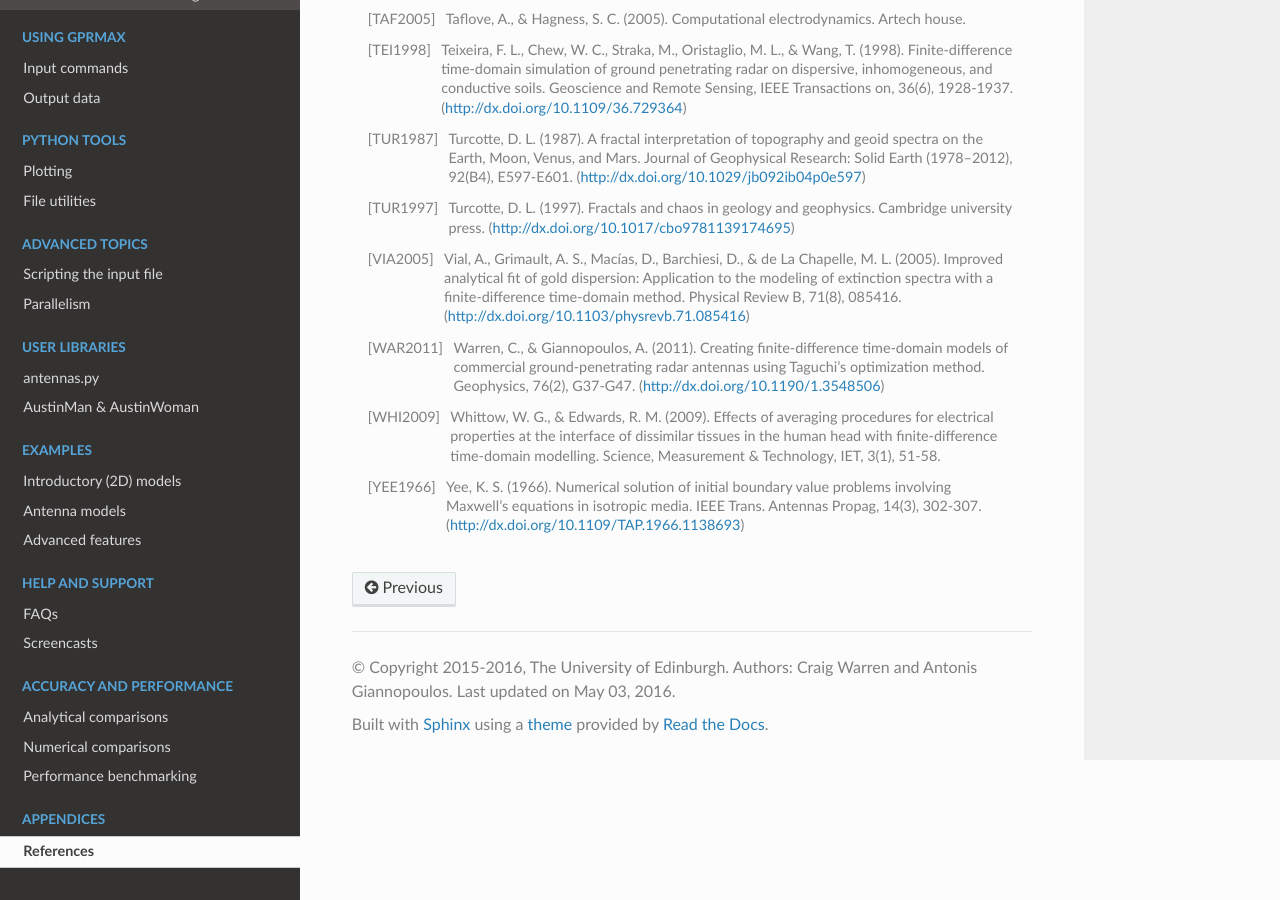
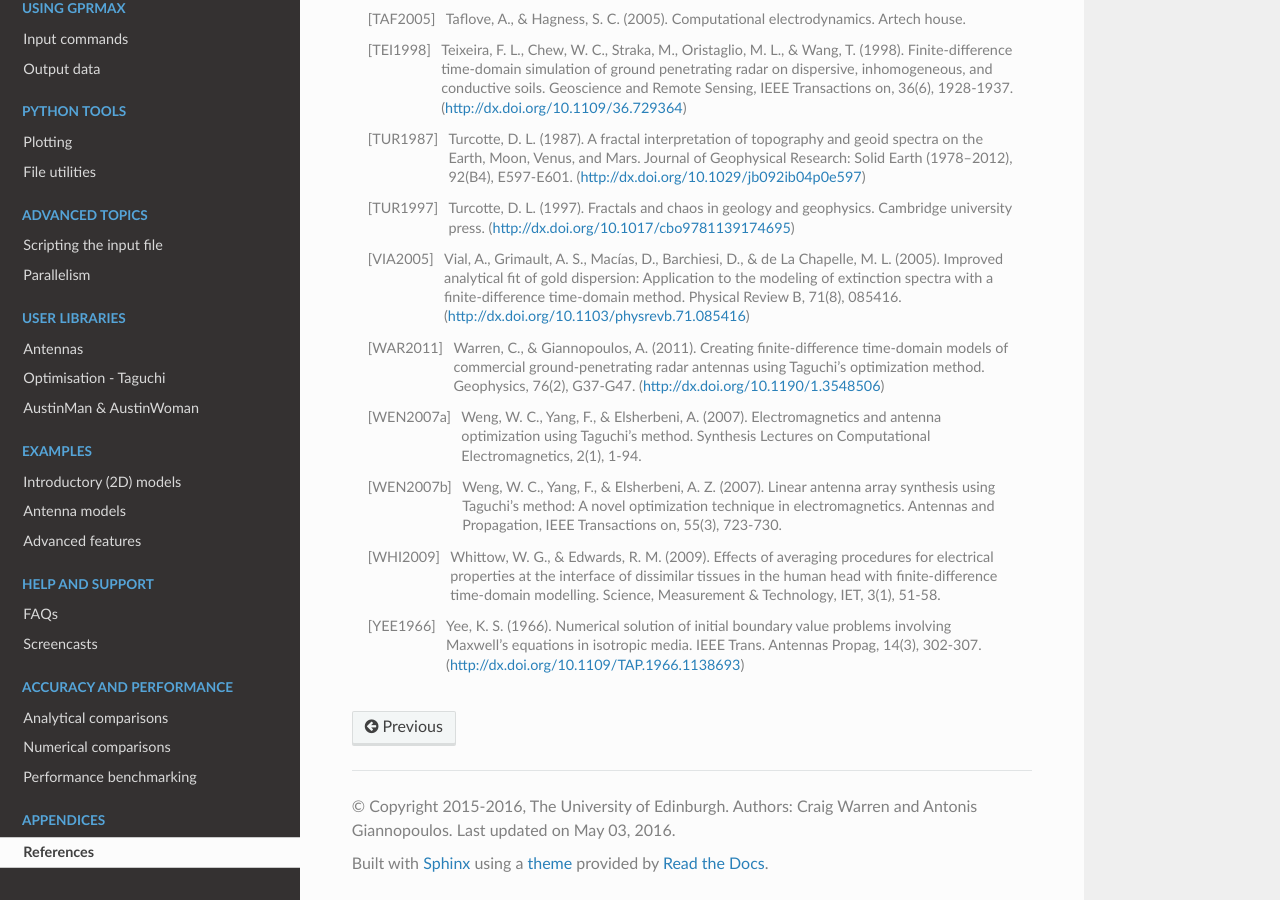
Before and after one commit to gprMax/gprMax, a Sphinx documentation site: the page built from docs/source/references.rst, in a window 1280 px wide and 900 px high, scrolled down 1295 px. Built offline with Sphinx 7.4.7 and the Read the Docs theme 2.0.0, drawn with Linux system fonts in a browser that asks for light colours; some of the changed text lies outside the part shown.

Commit message:
Added beginnings of docs for Taguchi optimisation.

```diff
--- a/docs/source/index.rst
+++ b/docs/source/index.rst
@@ -37,6 +37,7 @@
     :caption: User libraries
 
     user_libs_antennas
+    user_libs_opt_taguchi
     user_libs_austinman
 
 .. toctree::
--- a/docs/source/references.rst
+++ b/docs/source/references.rst
@@ -25,5 +25,7 @@
 .. [TUR1997] Turcotte, D. L. (1997). Fractals and chaos in geology and geophysics. Cambridge university press. (http://dx.doi.org/10.1017/cbo9781139174695)
 .. [VIA2005] Vial, A., Grimault, A. S., Macías, D., Barchiesi, D., & de La Chapelle, M. L. (2005). Improved analytical fit of gold dispersion: Application to the modeling of extinction spectra with a finite-difference time-domain method. Physical Review B, 71(8), 085416. (http://dx.doi.org/10.1103/physrevb.71.085416)
 .. [WAR2011] Warren, C., & Giannopoulos, A. (2011). Creating finite-difference time-domain models of commercial ground-penetrating radar antennas using Taguchi’s optimization method. Geophysics, 76(2), G37-G47. (http://dx.doi.org/10.1190/1.3548506)
+.. [WEN2007a] Weng, W. C., Yang, F., & Elsherbeni, A. (2007). Electromagnetics and antenna optimization using Taguchi’s method. Synthesis Lectures on Computational Electromagnetics, 2(1), 1-94.
+.. [WEN2007b] Weng, W. C., Yang, F., & Elsherbeni, A. Z. (2007). Linear antenna array synthesis using Taguchi's method: A novel optimization technique in electromagnetics. Antennas and Propagation, IEEE Transactions on, 55(3), 723-730.
 .. [WHI2009] Whittow, W. G., & Edwards, R. M. (2009). Effects of averaging procedures for electrical properties at the interface of dissimilar tissues in the human head with finite-difference time-domain modelling. Science, Measurement & Technology, IET, 3(1), 51-58.
 .. [YEE1966] Yee, K. S. (1966). Numerical solution of initial boundary value problems involving Maxwell’s equations in isotropic media. IEEE Trans. Antennas Propag, 14(3), 302-307. (http://dx.doi.org/10.1109/TAP.1966.1138693)
--- a/docs/source/user_libs_antennas.rst
+++ b/docs/source/user_libs_antennas.rst
@@ -1,9 +1,8 @@
-
 User libraries is a sub-package where useful Python modules contributed by users are stored.
 
-***********
-antennas.py
-***********
+********
+Antennas
+********
 
 .. code-block:: python
 
--- a/docs/source/user_libs_austinman.rst
+++ b/docs/source/user_libs_austinman.rst
@@ -1,4 +1,6 @@
 User libraries is a sub-package where useful Python modules contributed by users are stored.
+
+**UNDER CONSTRUCTION**
 
 ***********************
 AustinMan & AustinWoman
```
Also changed, not shown: docs/source/user_libs_opt_taguchi.rst (added, +46 -0 lines), docs/source/images/taguchi_process.png (added).
